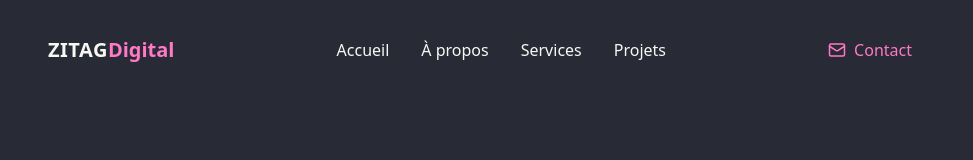
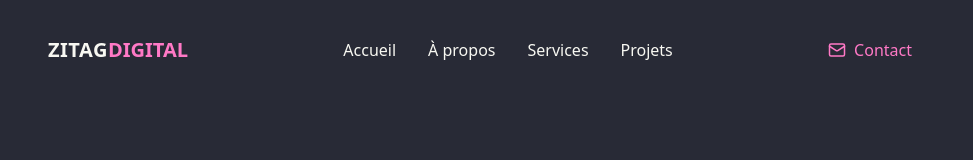
Before and after one commit to MeriemZITARI/zitag-digital, a React (Vite) app: page / in a window 1280 px wide. Shown: the top 160 px of the page, without its empty margins (160-1133 px from the left). Built offline with nearby package versions, Linux system fonts and the light colour scheme; no server answers.

Commit message:
update compny name and footer email

```diff
--- a/src/components/Footer.tsx
+++ b/src/components/Footer.tsx
@@ -9,7 +9,7 @@ const Footer = () => {
 
         {/* Nom */}
         <h2 className="text-2xl font-bold">
-        <span className="tracking-wide">ZITAG</span><span className="text-primary">Digital</span>
+        <span className="tracking-wide">ZITAG</span><span className="text-primary">DIGITAL</span>
         </h2>
 
         {/* Slogan */}
@@ -40,7 +40,7 @@ const Footer = () => {
           </a>
 
           <a
-            href="meriem.taguia@gmail.com"
+            href="contact@zitag.fr"
             aria-label="Email"
             className="transition-transform duration-200 hover:scale-110 hover:text-primary"
           >
@@ -50,7 +50,7 @@ const Footer = () => {
 
         {/* Copyright */}
         <p className="pt-3 text-xs text-base-content/60">
-          © {new Date().getFullYear()} ZITAG Digital — Tous droits réservés.
+          © {new Date().getFullYear()} ZITAG DIGITAL — Tous droits réservés.
         </p>
       </aside>
     </footer>
--- a/src/components/Navbar.tsx
+++ b/src/components/Navbar.tsx
@@ -10,7 +10,7 @@ const Navbar = () => {
         className="text-xl font-bold hover:opacity-80 transition"
       >
         <span className="tracking-wide">ZITAG</span>
-        <span className="text-primary">Digital</span>
+        <span className="text-primary">DIGITAL</span>
       </a>
 
       {/* Navigation Desktop */}
```
